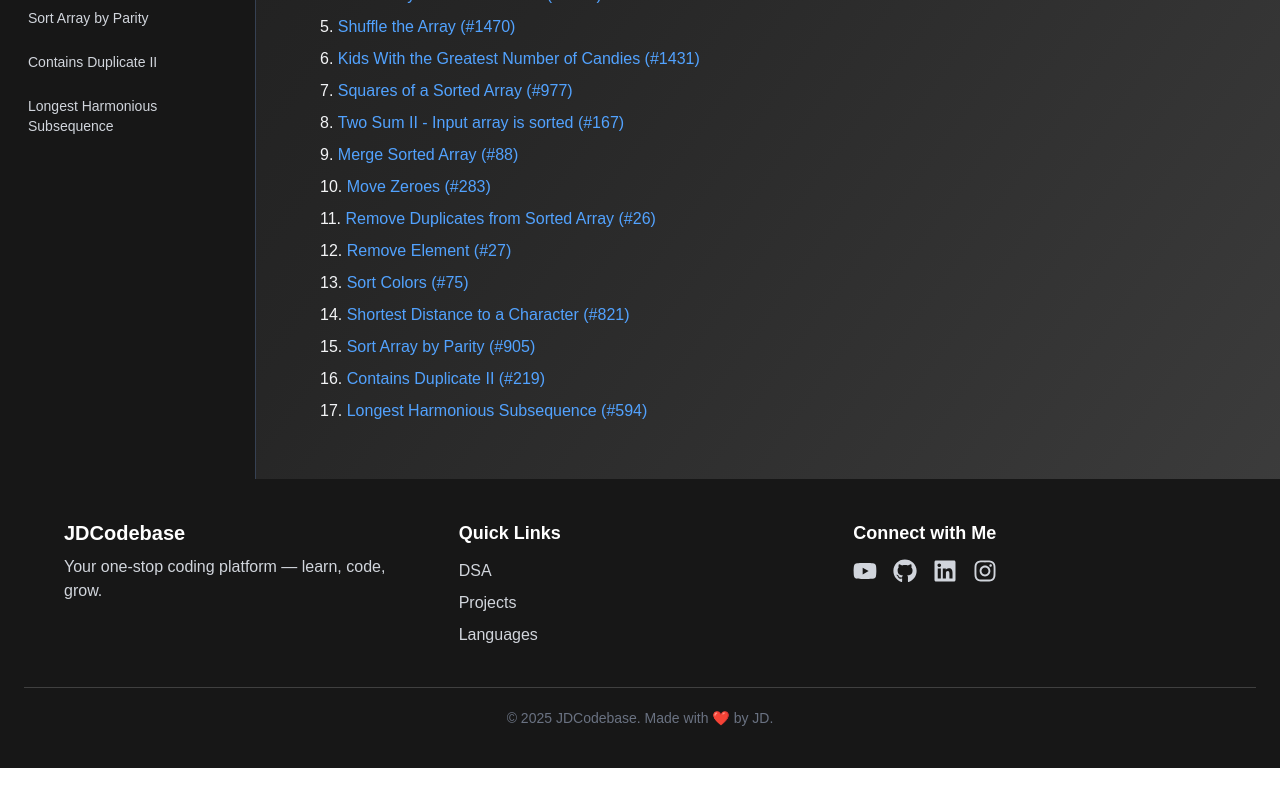
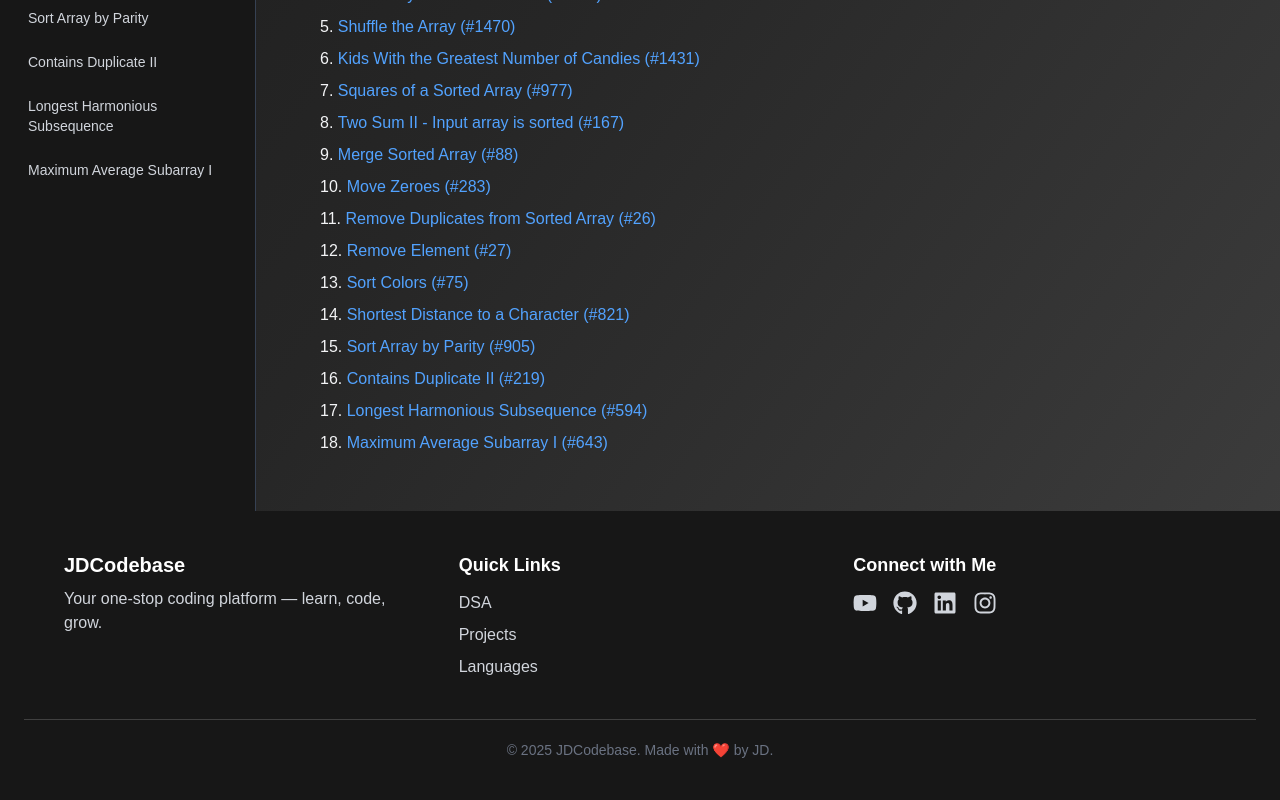
Before and after one commit to jdcodebase/jdcodebase-platform, a Next.js app: page /dsa/array in a window 1280 px wide. Shown: the part 1006-1806 px from the top of the page. Before the commit the page ends 1774 px from the top, so only its background shows below. Built offline with nearby package versions, Linux system fonts and the light colour scheme.

Commit message:
maximum-average-subarray

```diff
--- a/src/data/dsa/problem.js
+++ b/src/data/dsa/problem.js
@@ -294,4 +294,13 @@ export const problems = [
     ],
     url: "/dsa/string/problem/longest-harmonious-subsequence",
   },
+  {
+    id: 33,
+    title: "Maximum Average Subarray I",
+    leetcode: "#643",
+    slug: "maximum-average-subarray",
+    topic: "Array",
+    topics: ["Array", "Sliding Window"],
+    url: "/dsa/string/problem/maximum-average-subarray",
+  },
 ];
--- /dev/null
+++ b/src/data/json_data/maximum-average-subarray.json
@@ -0,0 +1,26 @@
+{
+  "title": "Maximum Average Subarray I",
+  "slug": "maximum-average-subarray",
+  "leetcodeId": "#643",
+  "category": ["Array", "Sliding Window"],
+  "problemStatement": "You are given an integer array `nums` containing `n` elements, and an integer `k`. Your task is to find a contiguous subarray of length exactly `k` that has the maximum average. Return this average value. Your answer is considered correct if it is within 10^-5 of the actual answer.",
+  "examples": [
+    {
+      "input": "nums = [1, 12, -5, -6, 50, 3], k = 4",
+      "output": "12.75000",
+      "explanation": "Subarray [12, -5, -6, 50] gives the maximum average 12.75."
+    },
+    {
+      "input": "nums = [5], k = 1",
+      "output": "5.00000",
+      "explanation": "Only one number, so average is the number itself."
+    }
+  ],
+  "approach": "Approach:\nSliding Window Technique\n\n1. First, compute the sum of the first `k` elements and store it as `subArray`.\n2. Calculate the average `subArray / k` and store it as initial `avg`.\n3. Slide the window by adding the next element and removing the one that just went out of the window.\n4. At each step, update the maximum average if the new one is higher.\n5. Finally, return the maximum average rounded to five decimal places using `.toFixed(5)`.",
+  "code": "// 🔹 JavaScript Solution using Sliding Window\nvar findMaxAverage = function(nums, k) {\n  let subArray = 0;\n  for (let i = 0; i < k; i++) {\n    subArray += nums[i];\n  }\n  let avg = subArray / k;\n\n  for (let i = k; i < nums.length; i++) {\n    subArray = subArray + nums[i] - nums[i - k];\n    avg = Math.max(avg, subArray / k);\n  }\n\n  return avg.toFixed(5);\n};\n\nconsole.log(findMaxAverage([1, 12, -5, -6, 50, 3], 4)); // Output: 12.75000\nconsole.log(findMaxAverage([5], 1)); // Output: 5.00000",
+  "timeComplexity": "O(n) — We traverse the array once after the initial k-element sum.",
+  "spaceComplexity": "O(1) — We use constant extra space.",
+  "leetcodeLink": "https://leetcode.com/problems/maximum-average-subarray-i/",
+  "pptLink": "https://1drv.ms/p/c/d9a1d5f2dacf7aea/IQSdsB2jkmV5SISFLa2WAPgoAeT-CM_wybmAdHGtJ2B4uD0?em=2&amp;wdAr=1.7777777777777777",
+  "videoLink": "83ca4jViqtQ"
+}
```
